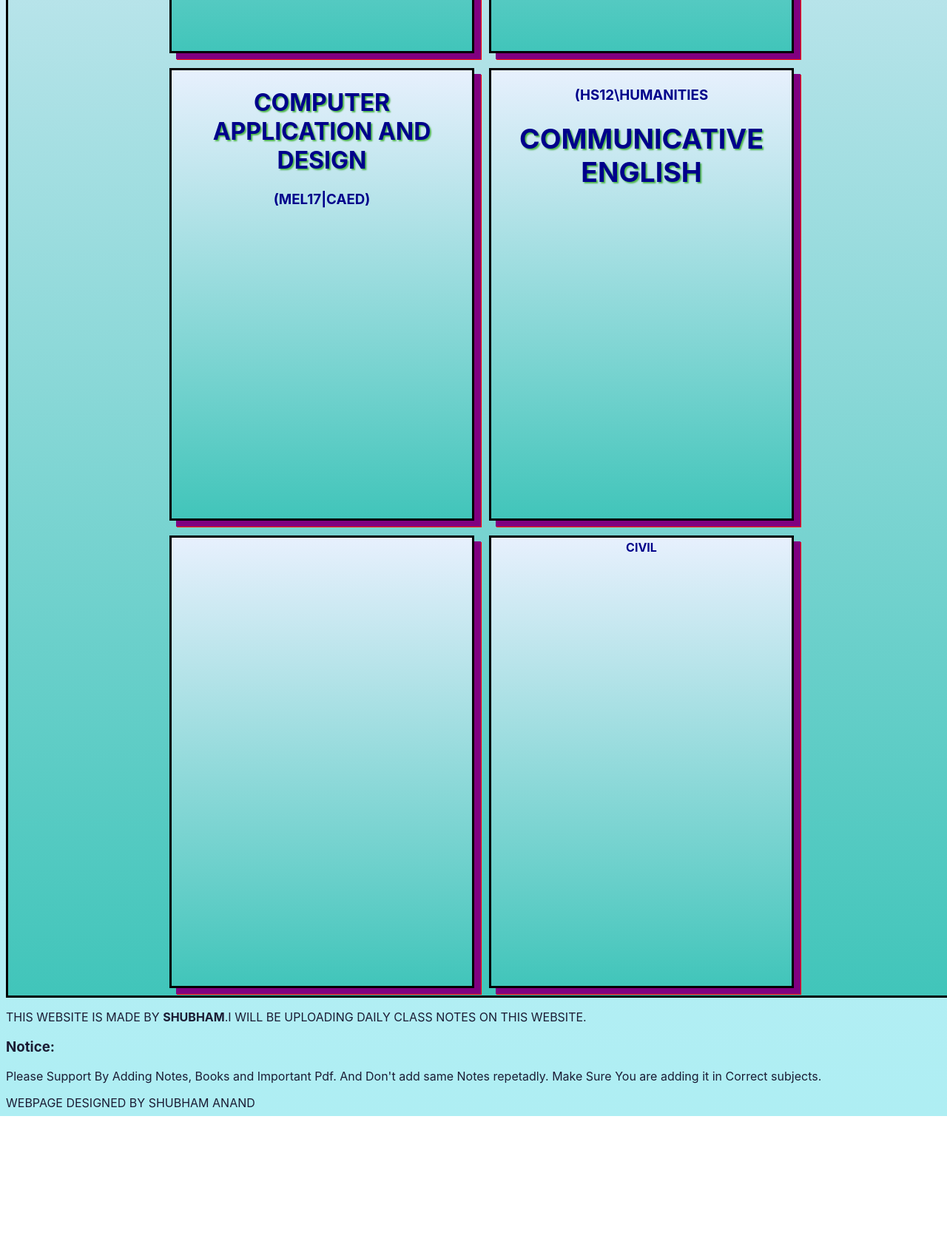
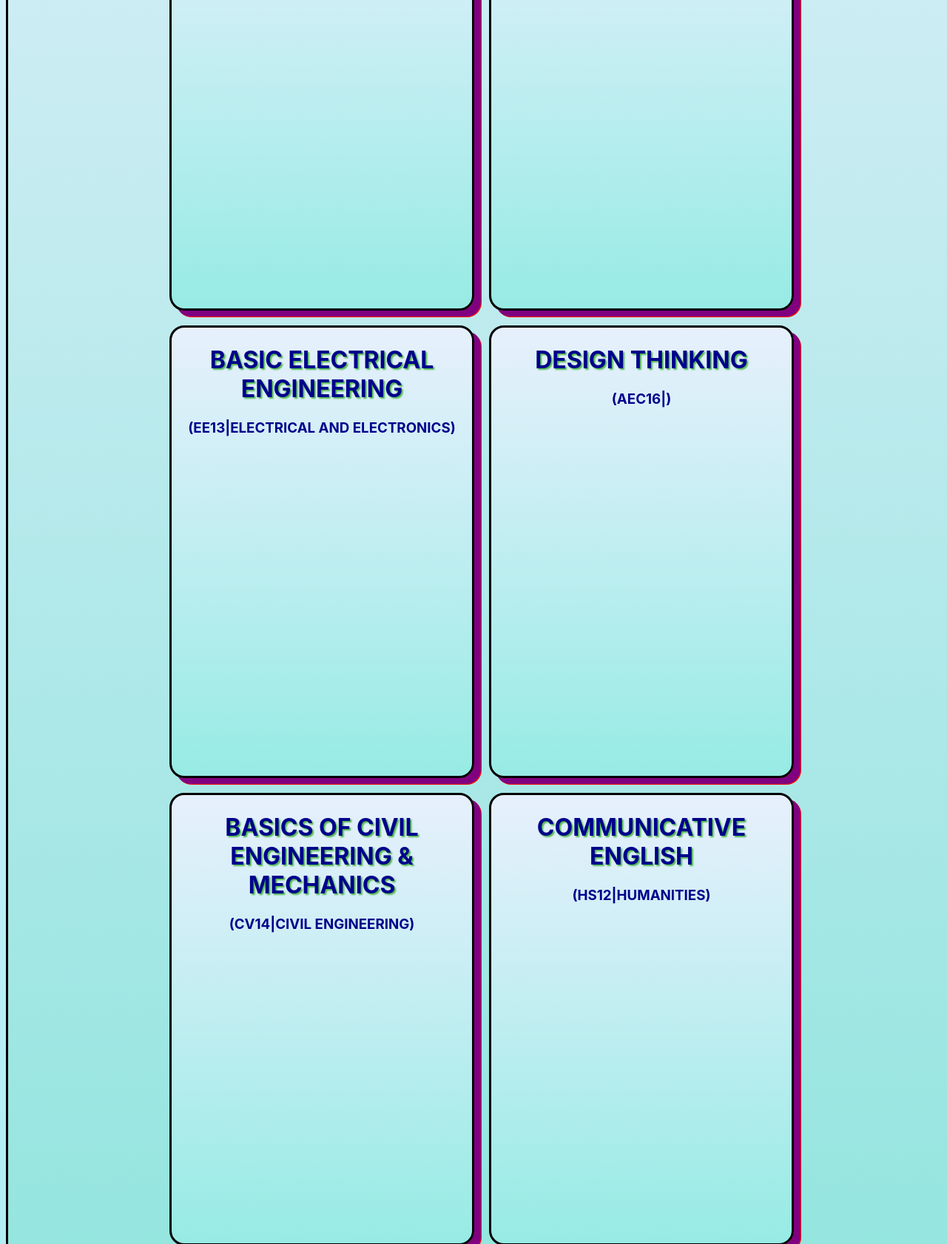
Before and after one commit to ShubhamAnand123/sharingnotes, a plain HTML site: page index.html in a window 1280 px wide. Shown: the part 1118-2800 px from the top of the page at 74% size. Before the commit the page ends 2627 px from the top, so only its background shows below. Drawn offline with Linux system fonts and the light colour scheme.

Commit message:
Update index.html

```diff
--- a/index.html
+++ b/index.html
@@ -3,8 +3,8 @@
 
 <head>
     <meta charset="UTF-8">
+    <meta name="viewport" content="width=device-width, initial-scale=1.0">
     <meta http-equiv="X-UA-Compatible" content="IE=edge">
-    <meta name="viewport" content="width=device-width, initial-scale=1.0">
     <meta name="viewport" content="width=<>, initial-scale=1.0">
     <link rel="stylesheet" href="https://cdnjs.cloudflare.com/ajax/libs/font-awesome/5.15.3/css/all.min.css">
     <script src=
@@ -80,14 +80,14 @@
 
         .container1 h1 {
 
-            color: darkblue;
+                       color: darkblue;
             font-size: 45px;
         }
 
         .container {
 
             color: darkblue;
-            background-image: linear-gradient(to top, #41c5ba 0%, #e7f0fd 100%);
+            background-image: linear-gradient(to top, #95e5df 0%, #e7f0fd 100%);
             display: flex;
             font-family: -apple-system, BlinkMacSystemFont, 'Segoe UI', Roboto, Oxygen, Ubuntu, Cantarell, 'Open Sans', 'Helvetica Neue', sans-serif;
             width: 100%;
@@ -100,12 +100,14 @@
         }
 
         .item {
+            border-radius: 20px;
+
             text-align: center;
             font-weight: bold;
             font-family: -apple-system, BlinkMacSystemFont, 'Segoe UI', Roboto, Oxygen, Ubuntu, Cantarell, 'Open Sans', 'Helvetica Neue', sans-serif;
             width: 400px;
             height: 600px;
-            background-image: linear-gradient(to top, #41c5ba 0%, #e7f0fd 100%);
+            background-image: linear-gradient(to top, #97ebe4 0%, #e7f0fd 100%);
             border: 3px solid black;
             margin: 10px;
             padding: 3px;
@@ -120,8 +122,8 @@
             height: 120px;
             position: relative;
             animation-name: sh1;
-            animation-duration: 2s;
-            animation-iteration-count: 1s;
+            animation-duration: 5s;
+            animation-iteration-count: 3s;
         }
 
         @keyframes sh1 {
@@ -167,7 +169,7 @@
 
 <body>
     <div id="logo">
-        <img src="https://www.google.com/imgres?imgurl=https%3A%2F%2Fformbuilder.ccavenue.com%2Fmedia%2Fmedia%2FRamaiah_IOT_-_Logo.png&imgrefurl=https%3A%2F%2Fformbuilder.ccavenue.com%2Framaiah%2F&tbnid=IZ8eFJNDrG0BpM&vet=12ahUKEwihw_HWh9r1AhX_yqACHVK9APIQMygBegUIARDAAQ..i&docid=M6dGFyOf17WAmM&w=3395&h=1526&itg=1&q=ramaiah%20logo&ved=2ahUKEwihw_HWh9r1AhX_yqACHVK9APIQMygBegUIARDAAQ" alt="MSRIT RAMAIAH.com">
+        <img src="download.png" alt="MSRIT RAMAIAH.com">
     </div>
     <div class="container5">
                     <a class="link linkedin">
@@ -249,19 +251,45 @@
                 <h1>COMPUTER APPLICATION AND DESIGN</h1>
             </strong>
             <h3>(MEL17|CAED)</h3>
-            <ul>
-            </ul>
+
         </div>
         <div class="item" id="item-4">
-            <h3>(HS12\HUMANITIES <strong>
+           <strong>
                     <h1>COMMUNICATIVE ENGLISH</h1>
                 </strong>
-            </h3>
+                <h3>(HS12\HUMANITIES)</h3>
         </div>
         <div class="item" id="item-5">
+            <strong>
+                <h1>BASIC ELECTRICAL ENGINEERING</h1>
+            </strong>
+            <h3>(EE13|ELECTRICAL AND ELECTRONICS)</h3>
+
+
 
         </div>
-        <div class="item" id="item-6">CIVIL</div>
+        <div class="item" id="item-6">
+            <strong>
+                <h1>DESIGN THINKING</h1>
+            </strong>
+            <h3>(AEC16|)</h3>
+
+        </div>
+        <div class="item" id="item-7">
+            <strong>
+                <h1>BASICS OF CIVIL ENGINEERING & MECHANICS</h1>
+            </strong>
+            <h3>(CV14|CIVIL ENGINEERING)</h3>
+
+        </div>
+        <div class="item" id="item-8">
+            <strong>
+                <h1>COMMUNICATIVE ENGLISH</h1>
+            </strong>
+            <h3>(HS12|HUMANITIES)</h3>
+
+        </div>
+
 
     </div>
     <div class="quotes">
@@ -275,6 +303,9 @@
         </p>
         WEBPAGE DESIGNED BY SHUBHAM ANAND
     </div>
+    <script>
+        alert("DO YOU CONFIRM TO BE A CSE(CYBER SECURITY) STUDENT")
+    </script>
 
 </body>
 
```
